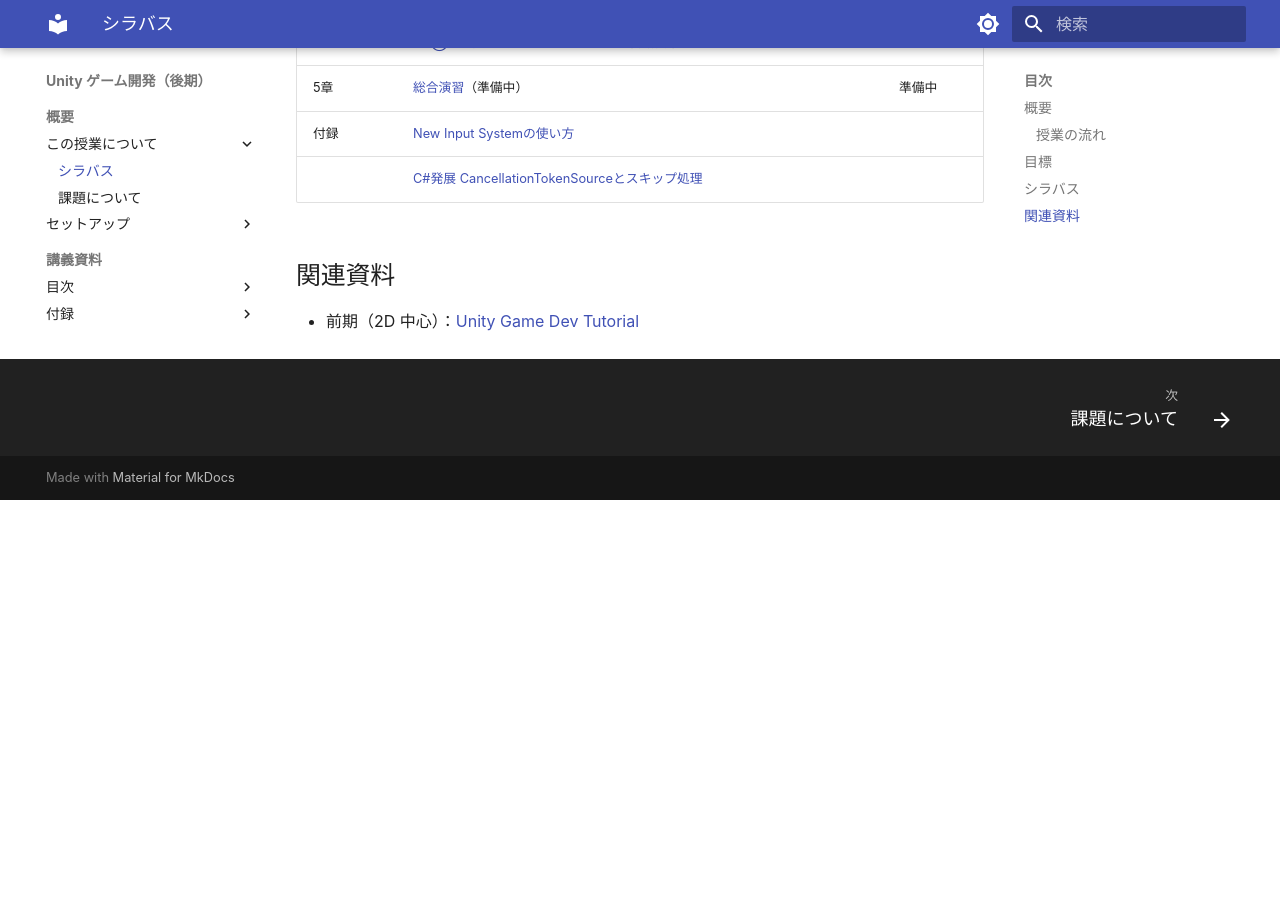
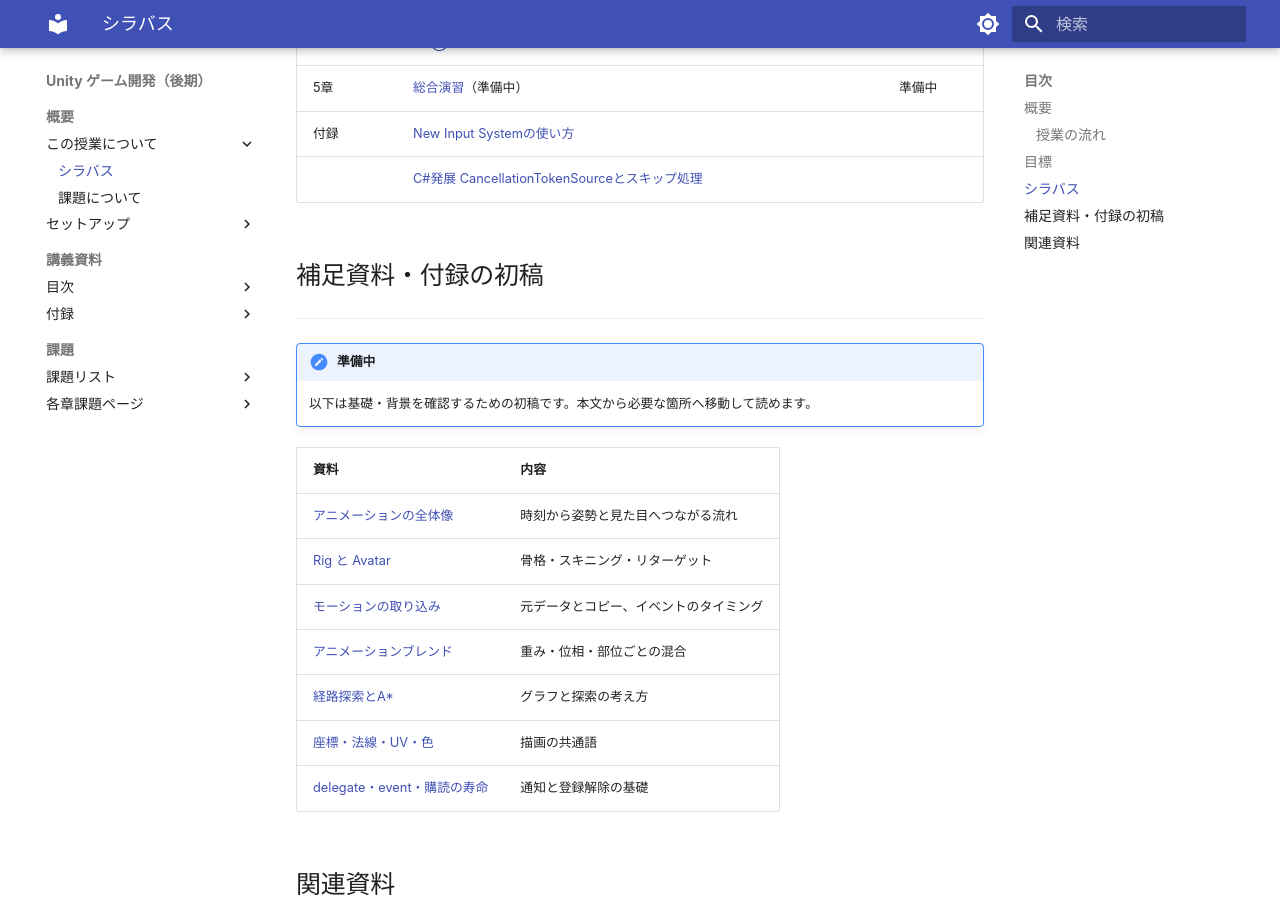
Before and after one commit to M-634/unity-game-dev-advance-docs.github.io, an MkDocs documentation site: the page built from docs/lessons/index.md, in a window 1280 px wide and 900 px high, scrolled down 1545 px. Built offline with MkDocs 1.6.1 and Material for MkDocs 9.7.7, drawn with Linux system fonts in a browser that asks for light colours; a script that is not in the unit is left out; before the commit the page ends 2045 px from its top, so only the background shows below that.

Commit message:
update syllabus and nav

```diff
--- a/docs/lessons/index.md
+++ b/docs/lessons/index.md
@@ -31,8 +31,8 @@
 | | [課題について](problems/index.md) | |
 | | [授業用プロジェクトのセットアップ](s0-guidance/setup.md) | |
 | | [授業用プロジェクト構成の説明](s0-guidance/project-structure.md) | |
-| 1章 | [IKとFK、AnimationRigging](s1-character-camera/ik-fk.md) | [1章の課題](problems/s1/index.md) |
-| | [Cinemachineとカメラ制御](s1-character-camera/cinemachine.md) | |
+| 1章 | [IKとFK、AnimationRigging](s1-character-camera/ik-fk.md)（準備中） | [1章の課題](problems/s1/index.md) |
+| | [Cinemachineとカメラ制御](s1-character-camera/cinemachine.md)（準備中） | |
 | | [Timeline(タイムライン)とカットシーン制作](s1-character-camera/timeline.md) | |
 | 2章 | [キャラクターAI](s2-ai-state/character-ai.md)（準備中） | 準備中 |
 | | [C#① Interface(インターフェース)とpolymorphism（ポリモーフィズム)](s2-ai-state/interface-polymorphism.md)（準備中） | |
@@ -47,6 +47,23 @@
 | 付録 | [New Input Systemの使い方](appendix/input-system.md) | |
 | | [C#発展 CancellationTokenSourceとスキップ処理](appendix/unitask.md) | |
 
+## 補足資料・付録の初稿
+
+---
+
+!!! note "準備中"
+    以下は基礎・背景を確認するための初稿です。本文から必要な箇所へ移動して読めます。
+
+| 資料 | 内容 |
+| --- | --- |
+| [アニメーションの全体像](s1-character-camera/animation-overview.md) | 時刻から姿勢と見た目へつながる流れ |
+| [Rig と Avatar](s1-character-camera/rig-avatar.md) | 骨格・スキニング・リターゲット |
+| [モーションの取り込み](s1-character-camera/motion-import.md) | 元データとコピー、イベントのタイミング |
+| [アニメーションブレンド](s1-character-camera/animation-blend.md) | 重み・位相・部位ごとの混合 |
+| [経路探索とA*](s2-ai-state/pathfinding.md) | グラフと探索の考え方 |
+| [座標・法線・UV・色](s3-graphics/coordinates-color.md) | 描画の共通語 |
+| [delegate・event・購読の寿命](appendix/events-lifetime.md) | 通知と登録解除の基礎 |
+
 ## 関連資料
 
 - 前期（2D 中心）：[Unity Game Dev Tutorial](https://app.notion.com/p/unity-game-dev-tutorial-32f9854442bc8008861cdee72b6597ec)
--- a/mkdocs.yml
+++ b/mkdocs.yml
@@ -21,31 +21,34 @@
    - 講義資料:
       - 目次:
           - 1章 3Dキャラクターの動作とカメラ制御:
-            - IKとFK、AnimationRigging: s1-character-camera/ik-fk.md
-            - Cinemachineとカメラ制御: s1-character-camera/cinemachine.md
+            - IKとFK、AnimationRigging（準備中）: s1-character-camera/ik-fk.md
+            - Cinemachineとカメラ制御（準備中）: s1-character-camera/cinemachine.md
             - Timeline(タイムライン)とカットシーン制作: s1-character-camera/timeline.md
-            - 補足資料①：3Dアニメーションの全体像: s1-character-camera/animation-overview.md
-            - 補足資料②：Rig と Avatar: s1-character-camera/rig-avatar.md
-            - 補足資料③：モーションの取り込みとコピー: s1-character-camera/motion-import.md
-            - 補足資料④：アニメーションブレンド: s1-character-camera/animation-blend.md
+            - 補足資料①：3Dアニメーションの全体像（準備中）: s1-character-camera/animation-overview.md
+            - 補足資料②：Rig と Avatar（準備中）: s1-character-camera/rig-avatar.md
+            - 補足資料③：モーションの取り込みとコピー（準備中）: s1-character-camera/motion-import.md
+            - 補足資料④：アニメーションブレンド（準備中）: s1-character-camera/animation-blend.md
           - 2章 キャラクターAIとState管理:
-            - キャラクターAI: s2-ai-state/character-ai.md
-            - C#① Interface とポリモーフィズム: s2-ai-state/interface-polymorphism.md
-            - C#② 状態管理(Stateパターン): s2-ai-state/state-pattern.md
+            - キャラクターAI（準備中）: s2-ai-state/character-ai.md
+            - C#① Interface とポリモーフィズム（準備中）: s2-ai-state/interface-polymorphism.md
+            - C#② 状態管理(Stateパターン)（準備中）: s2-ai-state/state-pattern.md
+            - 補足資料：経路探索とA*（準備中）: s2-ai-state/pathfinding.md
           - 3章 グラフィックスとゲームの絵作り:
-            - グラフィックス基礎① Lighting: s3-graphics/lighting.md
-            - グラフィックス基礎① Skybox: s3-graphics/skybox.md
-            - グラフィックス基礎② Shader(シェーダー): s3-graphics/shader.md
-            - グラフィックス基礎③ PostProcess(ポストプロセス): s3-graphics/postprocess.md
-            - グラフィックス基礎④ Rendering Pipeline: s3-graphics/srp.md
+            - グラフィックス基礎① Lighting（準備中）: s3-graphics/lighting.md
+            - グラフィックス基礎① Skybox（準備中）: s3-graphics/skybox.md
+            - グラフィックス基礎② Shader(シェーダー)（準備中）: s3-graphics/shader.md
+            - グラフィックス基礎③ PostProcess(ポストプロセス)（準備中）: s3-graphics/postprocess.md
+            - グラフィックス基礎④ Rendering Pipeline（準備中）: s3-graphics/srp.md
+            - 補足資料：座標・法線・UV・色（準備中）: s3-graphics/coordinates-color.md
           - 4章 C#の応用:
-            - C#③ ObserverパターンとR3: s4-csharp/r3.md
-            - C#④ 設計への誘い MVPパターン: s4-csharp/mvp.md
+            - C#③ ObserverパターンとR3（準備中）: s4-csharp/r3.md
+            - C#④ 設計への誘い MVPパターン（準備中）: s4-csharp/mvp.md
           - 5章 総合演習:
-            - 総合演習: s5-final/final-project.md
+            - 総合演習（準備中）: s5-final/final-project.md
       - 付録:
         - New Input Systemの使い方: appendix/input-system.md
         - C#発展 CancellationTokenSourceとスキップ処理: appendix/unitask.md
+        - delegate・event・購読の寿命（準備中）: appendix/events-lifetime.md
    - 課題:
       - 課題リスト:
         - 1章課題リスト: problems/s1/index.md
```
